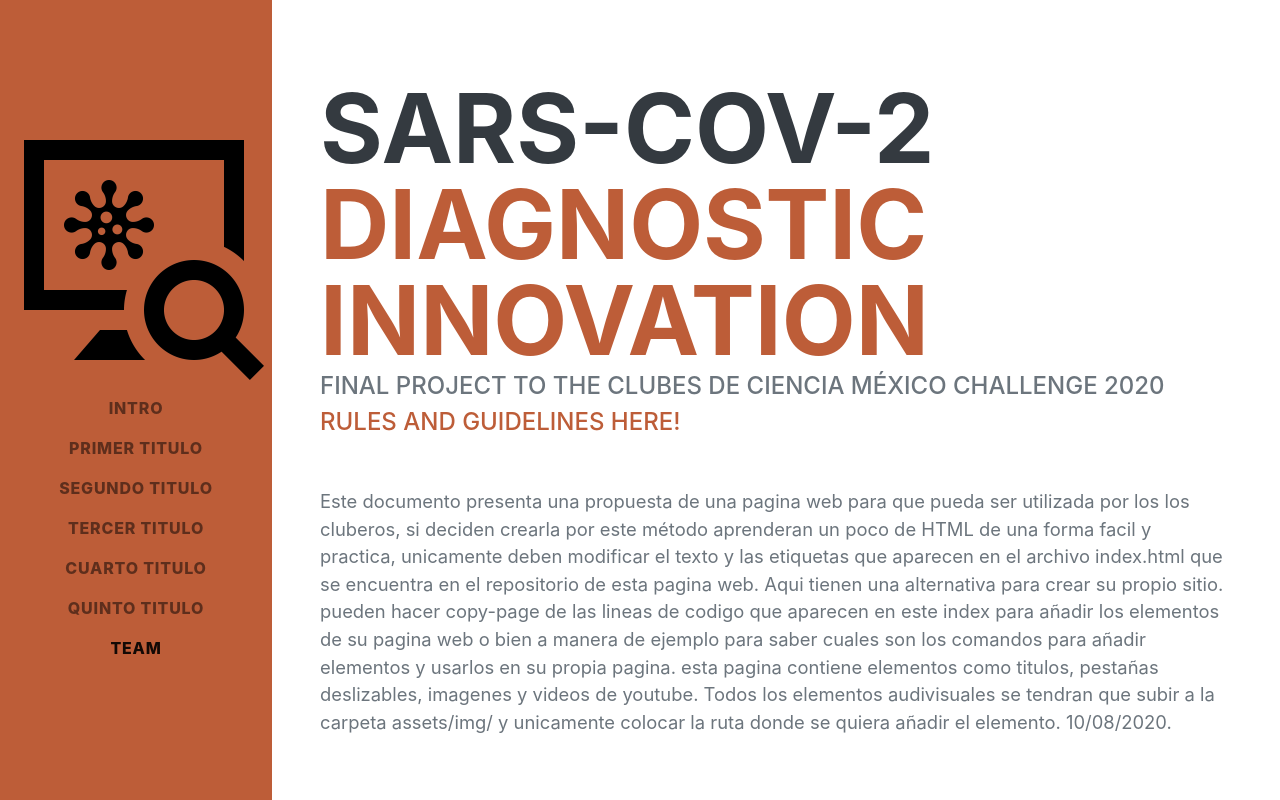
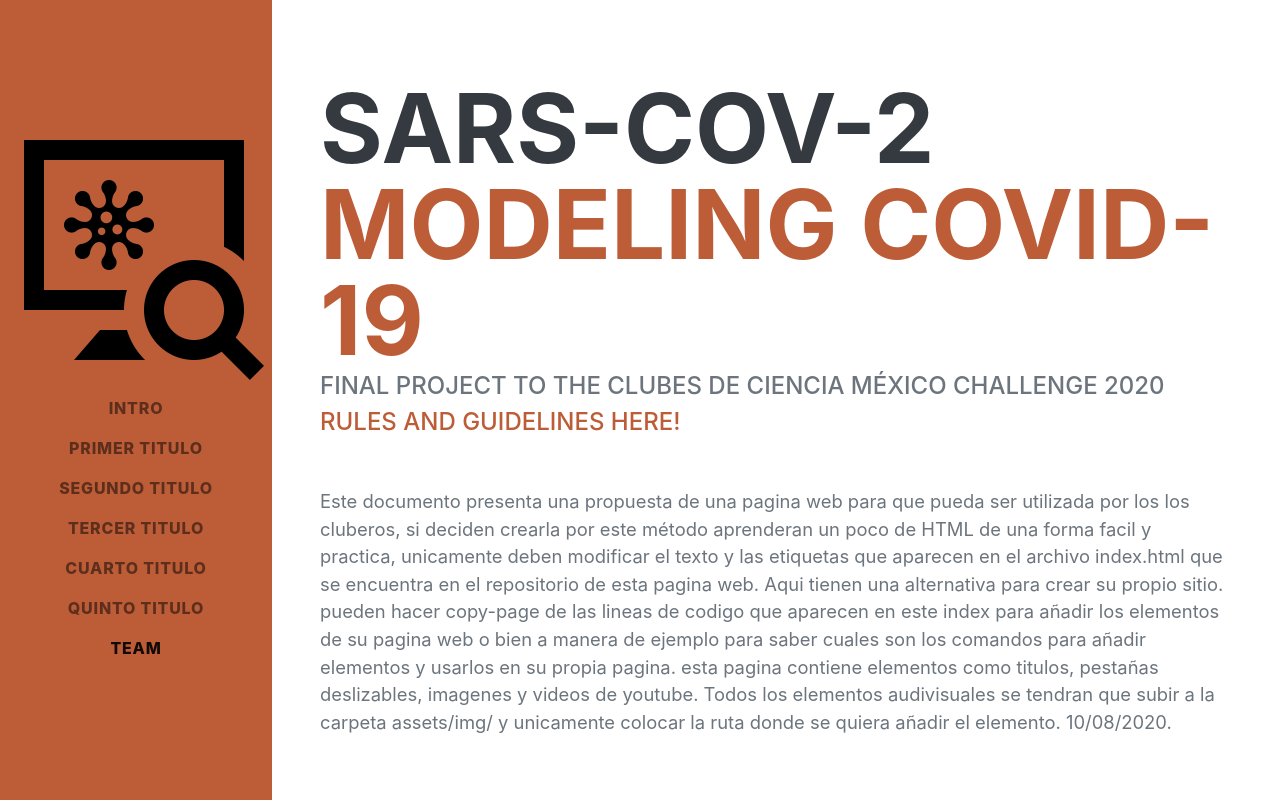
Before and after one commit to Andres8ezau/Modeling-COVID19, a plain HTML site: page index.html in a window 1280 px wide. Shown: the top 800 px of the page. Drawn offline with nearby package versions, Linux system fonts and the light colour scheme; a web font is replaced by a local one.

Commit message:
Update index.html

```diff
--- a/index.html
+++ b/index.html
@@ -49,7 +49,7 @@
                 <div class="resume-section-content">
                     <h1 class="mb-0">
                         SARS-CoV-2 <!-- PALABRA CLAVE AL INICIO DEL TITULO-->
-                        <span class="text-primary">Diagnostic innovation</span>  <!-- TITULO PRINCIPAL-->
+                        <span class="text-primary">Modeling COVID-19</span>  <!-- TITULO PRINCIPAL-->
                     </h1>
 
 
```
